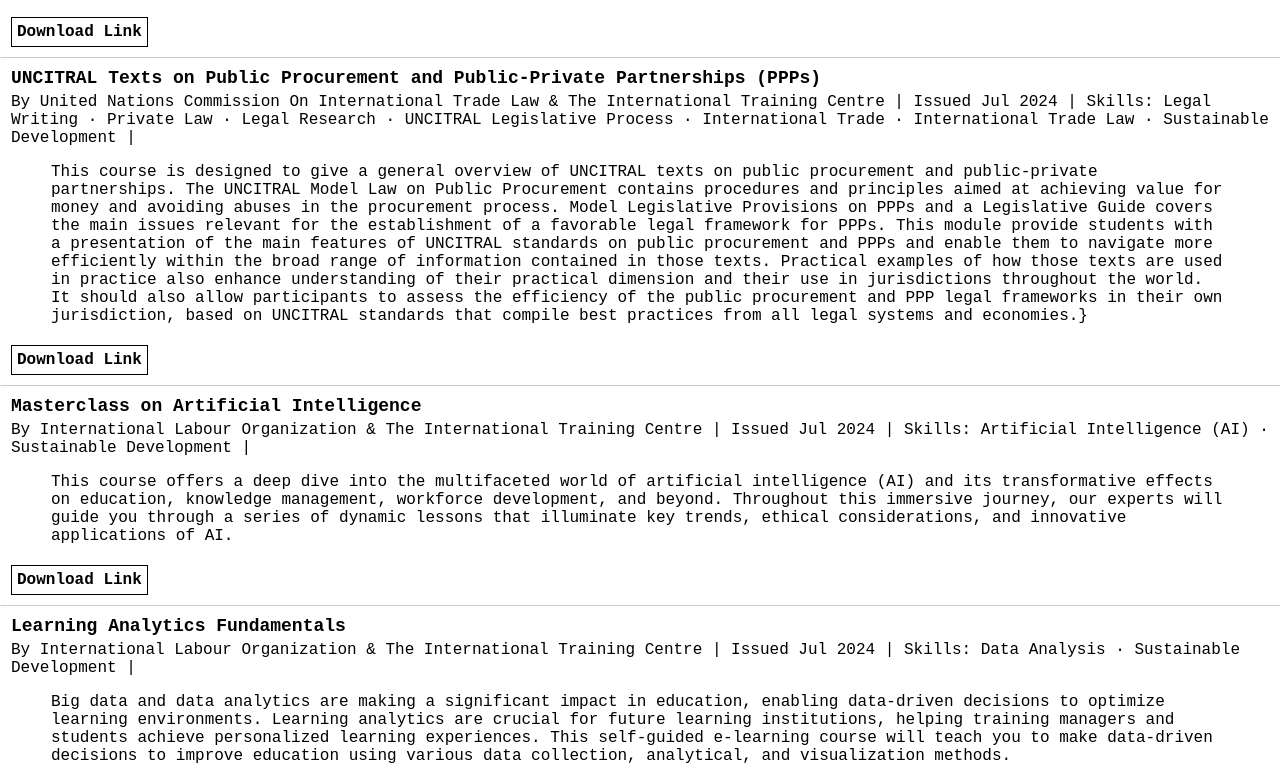
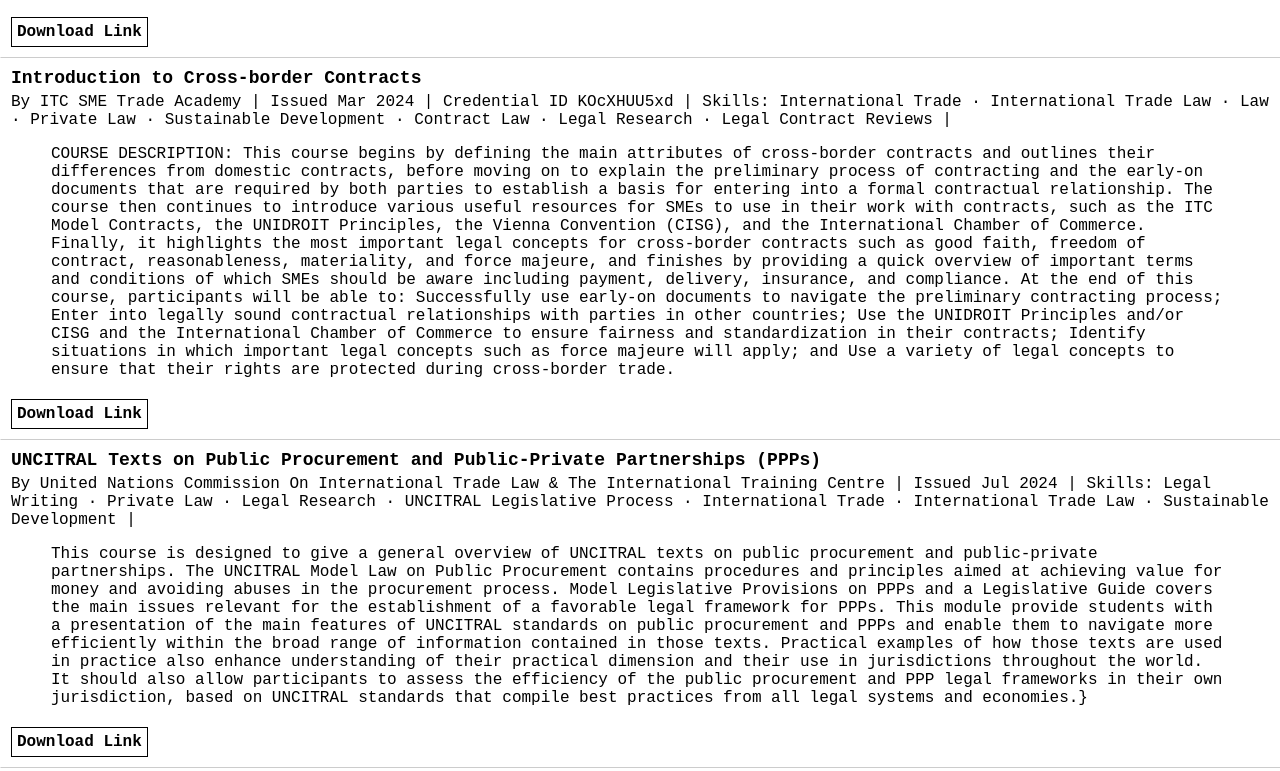
Before and after one commit to AYoonesi/cert, a plain HTML site: page docs/index.html in a window 1280 px wide. Shown: the part 1588-2359 px from the top of the page. Drawn offline with Linux system fonts and the light colour scheme.

Commit message:
new cert added: Introduction to Cross-border Contracts

```diff
--- a/docs/index.html
+++ b/docs/index.html
@@ -207,6 +207,26 @@
                 Issued Jul 2024 |
                 Skills: Legal Writing · Private Law · Legal Research · UNCITRAL Legislative Process · International Trade · International Trade Law · Sustainable Development |
                 `, explaination: `This course targets individuals interested in the UNCITRAL mediation framework, such as government officials, those involved in national commercial law reform, and private sector participants. It covers key UNCITRAL instruments like the Singapore Convention on Mediation and the 2018 Model Law, highlighting their role in providing accessible dispute resolution and reducing court burdens. Additionally, the course is relevant for professionals, NGOs, and training institutions engaged in international trade and alternative dispute resolution. By the end of the course, participants will gain a thorough understanding of mediation benefits, be able to describe and distinguish various UNCITRAL mediation instruments, and explain how these instruments contribute to sustainable development and enhance access to justice for all. This comprehensive knowledge will help participants apply these tools effectively in their respective fields, promoting efficient and fair dispute resolution practices.`
+            },
+	    { cert_name: 'Introduction to Cross-border Contracts', file_name: 'Introduction to Cross-border Contracts_Certificate of Completion.pdf', details: `
+                ITC SME Trade Academy |
+                Issued Mar 2024 |
+		Credential ID KOcXHUU5xd |
+                Skills: International Trade · International Trade Law · Law · Private Law · Sustainable Development · Contract Law · Legal Research · Legal Contract Reviews |
+                `, explaination: `COURSE DESCRIPTION:
+
+This course begins by defining the main attributes of cross-border contracts and outlines their differences from domestic contracts, before moving on to explain the preliminary process of contracting and the early-on documents that are required by both parties to establish a basis for entering into a formal contractual relationship.
+
+The course then continues to introduce various useful resources for SMEs to use in their work with contracts, such as the ITC Model Contracts, the UNIDROIT Principles, the Vienna Convention (CISG), and the International Chamber of Commerce.
+
+Finally, it highlights the most important legal concepts for cross-border contracts such as good faith, freedom of contract, reasonableness, materiality, and force majeure, and finishes by providing a quick overview of important terms and conditions of which SMEs should be aware including payment, delivery, insurance, and compliance.
+
+At the end of this course, participants will be able to:
+Successfully use early-on documents to navigate the preliminary contracting process;
+Enter into legally sound contractual relationships with parties in other countries;
+Use the UNIDROIT Principles and/or CISG and the International Chamber of Commerce to ensure fairness and standardization in their contracts;
+Identify situations in which important legal concepts such as force majeure will apply; and
+Use a variety of legal concepts to ensure that their rights are protected during cross-border trade.`
             },
             { cert_name: 'UNCITRAL Texts on Public Procurement and Public-Private Partnerships (PPPs)', file_name: 'UNCITRAL_texts_on_public_procurement_and_public_private_partnerships-Certificates_34780.pdf', details: `
                 United Nations Commission On International Trade Law & The International Training Centre |
```
Also changed, not shown: 1 other file.
